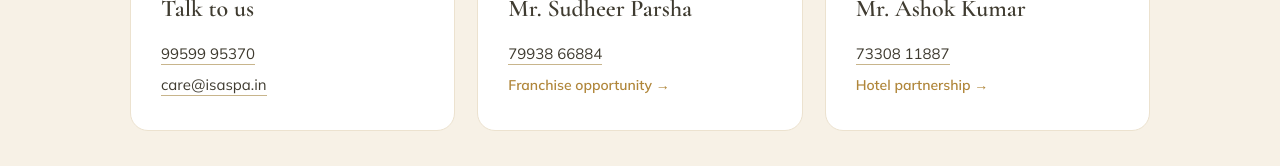
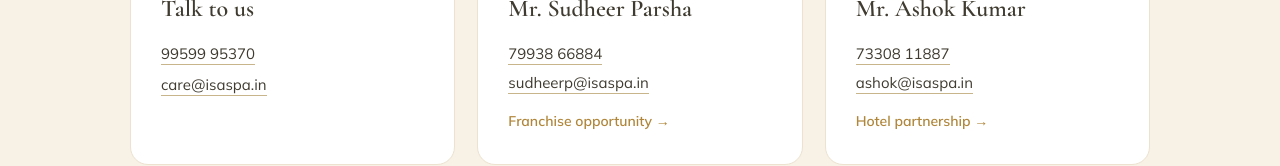
Before and after one commit to yumweb/isa-spa-website, a Next.js app in the folder apps/web/: page /contact-us in a window 1280 px wide. Shown: the part 532-698 px from the top of the page. Built offline with nearby package versions, Linux system fonts and the light colour scheme; no server answers.

Commit message:
feat(web): locator cards link to detail pages; add franchise/partnership emails
Outlet name + 'View details' link to /spa-locator/<slug>; fix /contact ->
/contact-us. Add sudheerp@ and ashok@ emails on Contact.

```diff
--- a/apps/web/app/contact-us/page.tsx
+++ b/apps/web/app/contact-us/page.tsx
@@ -53,8 +53,11 @@
           <div style={cardStyle}>
             <div style={labelStyle}>Franchise Enquiries</div>
             <h3 style={{ fontFamily: "'Cormorant Garamond', serif", fontWeight: 600, fontSize: 24, color: "#3F3B30", margin: "0 0 14px" }}>{C.franchise.name}</h3>
-            <p style={{ fontSize: 15, lineHeight: 1.7, margin: "0 0 6px" }}>
+            <p style={{ fontSize: 15, lineHeight: 1.7, margin: "0 0 4px" }}>
               <a href={C.franchise.phoneHref} style={linkStyle}>{C.franchise.phone}</a>
+            </p>
+            <p style={{ fontSize: 15, lineHeight: 1.7, margin: "0 0 12px" }}>
+              <a href={`mailto:${C.franchise.email}`} style={linkStyle}>{C.franchise.email}</a>
             </p>
             <Link href="/franchise" style={{ fontSize: 14, color: "#B0863A", fontWeight: 600 }}>Franchise opportunity &rarr;</Link>
           </div>
@@ -63,8 +66,11 @@
           <div style={cardStyle}>
             <div style={labelStyle}>Brand Partnerships</div>
             <h3 style={{ fontFamily: "'Cormorant Garamond', serif", fontWeight: 600, fontSize: 24, color: "#3F3B30", margin: "0 0 14px" }}>{C.partnerships.name}</h3>
-            <p style={{ fontSize: 15, lineHeight: 1.7, margin: "0 0 6px" }}>
+            <p style={{ fontSize: 15, lineHeight: 1.7, margin: "0 0 4px" }}>
               <a href={C.partnerships.phoneHref} style={linkStyle}>{C.partnerships.phone}</a>
+            </p>
+            <p style={{ fontSize: 15, lineHeight: 1.7, margin: "0 0 12px" }}>
+              <a href={`mailto:${C.partnerships.email}`} style={linkStyle}>{C.partnerships.email}</a>
             </p>
             <Link href="/hotel-partnership" style={{ fontSize: 14, color: "#B0863A", fontWeight: 600 }}>Hotel partnership &rarr;</Link>
           </div>
--- a/apps/web/app/spa-locator/LocatorClient.tsx
+++ b/apps/web/app/spa-locator/LocatorClient.tsx
@@ -128,8 +128,10 @@
                     >
                       {loc.city}
                     </span>
-                    <div
+                    <Link
+                      href={`/spa-locator/${loc.slug}`}
                       style={{
+                        display: "inline-block",
                         fontFamily: "'Cormorant Garamond', serif",
                         fontSize: 23,
                         fontWeight: 600,
@@ -139,13 +141,19 @@
                       }}
                     >
                       Isa Spa &middot; {loc.area ?? loc.name}
-                    </div>
+                    </Link>
                     <div style={{ fontSize: 14, color: "#8A8478", lineHeight: 1.5 }}>{loc.address}</div>
                     {loc.phone && (
                       <div style={{ fontSize: 13, color: "#B0863A", marginTop: 8, letterSpacing: "0.04em" }}>
                         &#9742; {loc.phone}
                       </div>
                     )}
+                    <Link
+                      href={`/spa-locator/${loc.slug}`}
+                      style={{ display: "inline-block", marginTop: 10, fontSize: 13, color: "#B0863A", fontWeight: 600 }}
+                    >
+                      View details &rarr;
+                    </Link>
                   </div>
                   <div style={{ display: "flex", flexDirection: "column", gap: 8, flexShrink: 0 }}>
                     <Link
@@ -234,7 +242,7 @@
             <p style={{ fontSize: 14, color: "#8A8478", margin: "0 0 14px", lineHeight: 1.6 }}>
               We&rsquo;re opening new spas across India every month. Tell us where you&rsquo;d love an Isa Spa.
             </p>
-            <Link href="/contact" style={{ fontSize: 14, color: "#B0863A", fontWeight: 600 }}>
+            <Link href="/contact-us" style={{ fontSize: 14, color: "#B0863A", fontWeight: 600 }}>
               Request a location &rarr;
             </Link>
           </div>
--- a/apps/web/lib/site.ts
+++ b/apps/web/lib/site.ts
@@ -19,8 +19,8 @@
       "https://www.google.com/maps/search/?api=1&query=" +
       encodeURIComponent("Isa Spa, Gundlapochampalli, Hyderabad, Telangana 500100"),
   },
-  franchise: { name: "Mr. Sudheer Parsha", phone: "79938 66884", phoneHref: "tel:+917993866884" },
-  partnerships: { name: "Mr. Ashok Kumar", phone: "73308 11887", phoneHref: "tel:+917330811887" },
+  franchise: { name: "Mr. Sudheer Parsha", phone: "79938 66884", phoneHref: "tel:+917993866884", email: "sudheerp@isaspa.in" },
+  partnerships: { name: "Mr. Ashok Kumar", phone: "73308 11887", phoneHref: "tel:+917330811887", email: "ashok@isaspa.in" },
   social: {
     facebook: "https://facebook.com/isaspa.wellness",
     instagram: "https://instagram.com/isaspawellness",
```
